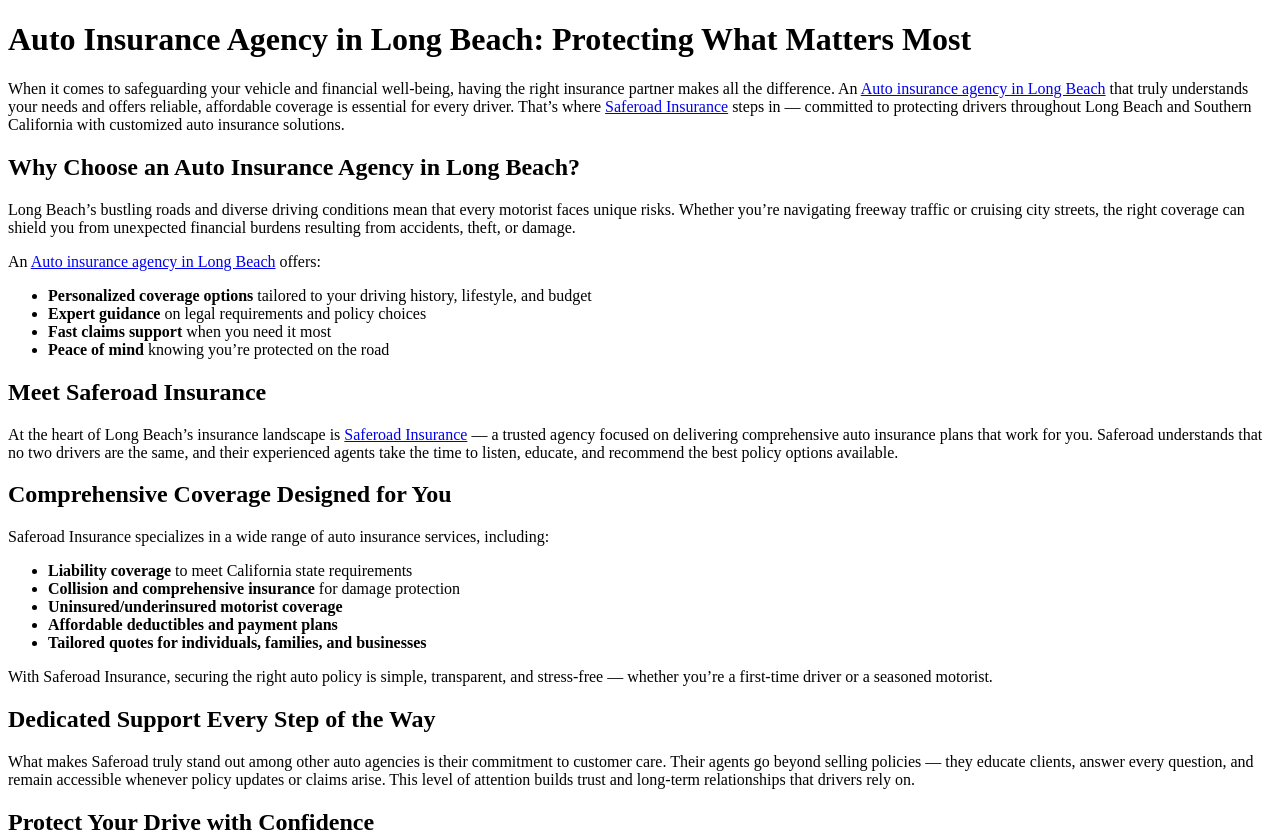
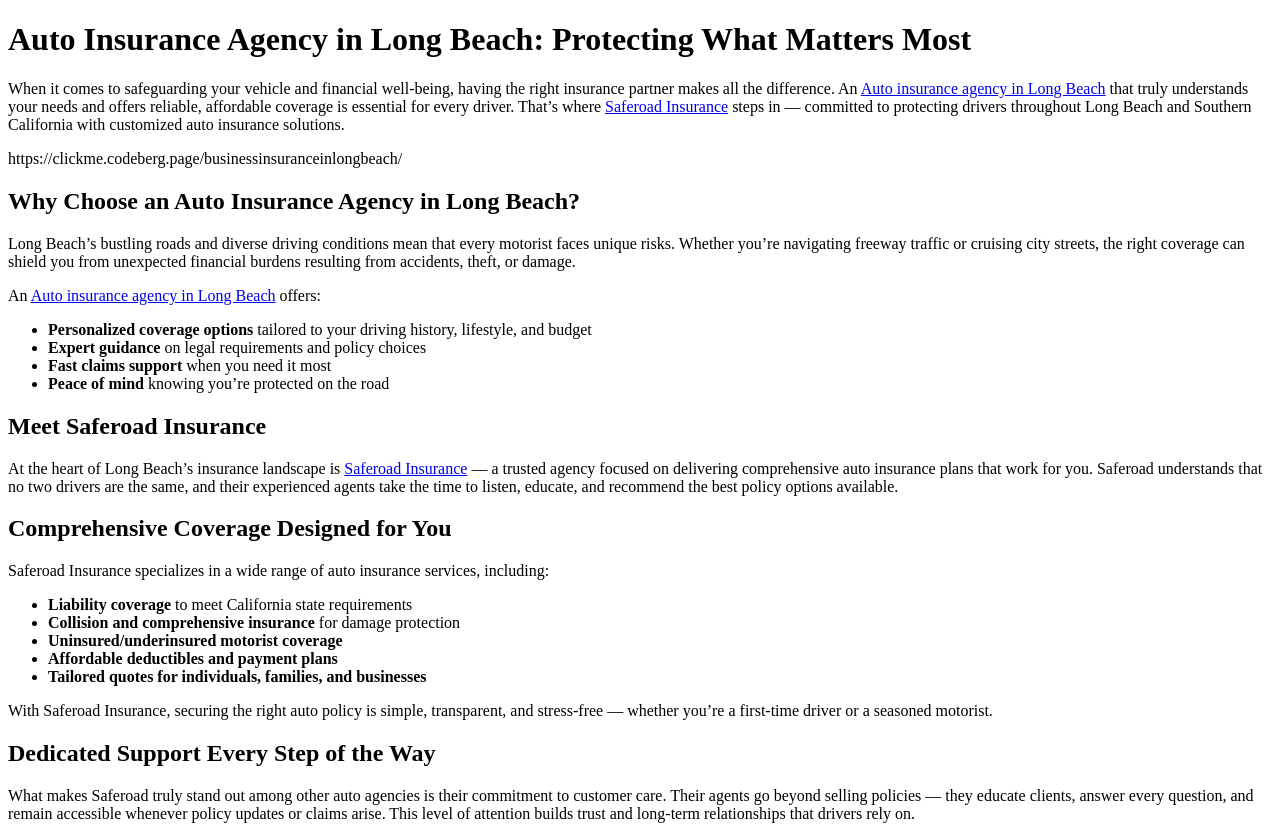
Before and after one commit to marleyjay1/Auto-insurance-agency-Long-Beach, a plain HTML site: page index.html in a window 1280 px wide. Shown: the top 839 px of the page. Drawn offline with Linux system fonts and the light colour scheme.

Commit message:
Update index.html

```diff
--- a/index.html
+++ b/index.html
@@ -10,7 +10,7 @@
 <body>
     <h1>Auto Insurance Agency in Long Beach: Protecting What Matters Most</h1>
     <p>When it comes to safeguarding your vehicle and financial well-being, having the right insurance partner makes all the difference. An <a href="https://share.google/1J4Lw4dECNK8pHXXO">Auto insurance agency in Long Beach</a> that truly understands your needs and offers reliable, affordable coverage is essential for every driver. That’s where <a href="https://www.saferoadinsurance.com/?utm_source=google&utm_medium=organic&utm_campaign=gbp-LB">Saferoad Insurance</a> steps in — committed to protecting drivers throughout Long Beach and Southern California with customized auto insurance solutions.</p>
-
+https://clickme.codeberg.page/businessinsuranceinlongbeach/
     <h2>Why Choose an Auto Insurance Agency in Long Beach?</h2>
     <p>Long Beach’s bustling roads and diverse driving conditions mean that every motorist faces unique risks. Whether you’re navigating freeway traffic or cruising city streets, the right coverage can shield you from unexpected financial burdens resulting from accidents, theft, or damage.</p>
     <p>An <a href="https://share.google/1J4Lw4dECNK8pHXXO">Auto insurance agency in Long Beach</a> offers:</p>
```
